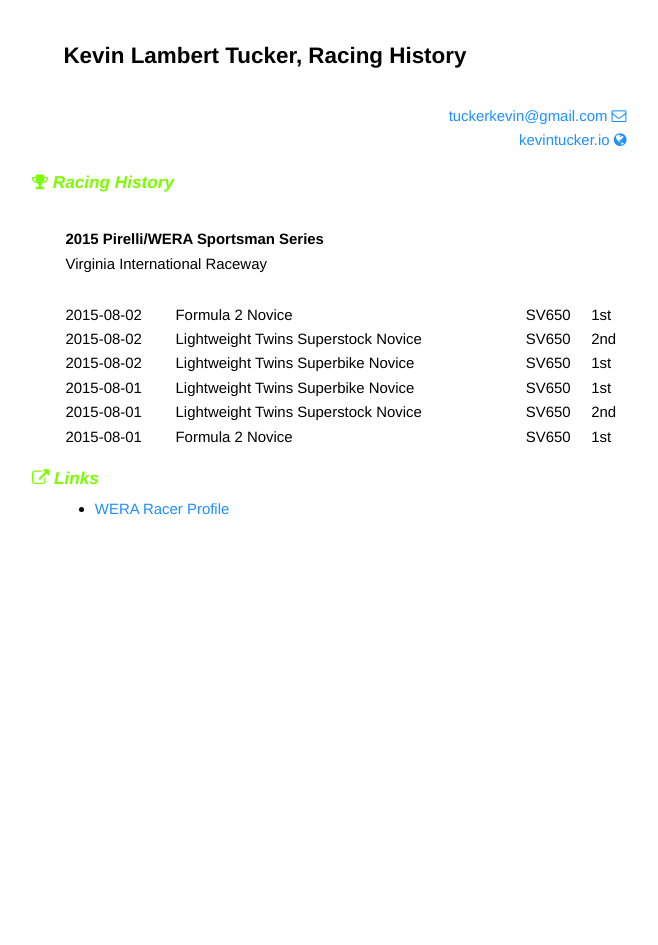
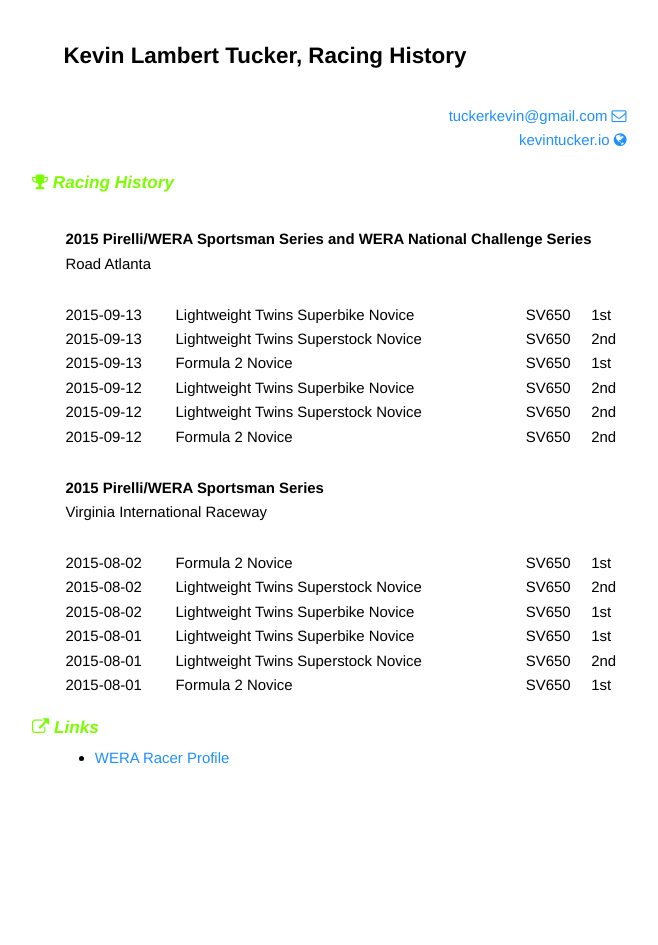
Before and after one commit to tuckerkevin/tuckerkevin.github.io, a Jekyll site: the page built from racing-history.md, in a window 1280 px wide. Shown: the whole page, without its empty margins (294-952 px from the left). Built offline with Jekyll 4.4.1, drawn with Linux system fonts in a browser that asks for light colours; Markdown is read by kramdown in place of the engine named in the settings.

Commit message:
Update racing history.

```diff
--- a/racing-history.md
+++ b/racing-history.md
@@ -12,6 +12,20 @@
 | [kevintucker.io <i class="fa fa-globe"></i>][kevintuckerio]     |
 
 ## <i class="fa fa-trophy"></i> Racing History
+
+|                                                                           |
+|---------------------------------------------------------------------------|
+| **2015 Pirelli/WERA Sportsman Series and WERA National Challenge Series** |
+| Road Atlanta                                                              |
+
+|            |                                     |       |     |
+|------------|-------------------------------------|-------|-----|
+| 2015-09-13 | Lightweight Twins Superbike Novice  | SV650 | 1st |
+| 2015-09-13 | Lightweight Twins Superstock Novice | SV650 | 2nd |
+| 2015-09-13 | Formula 2 Novice                    | SV650 | 1st |
+| 2015-09-12 | Lightweight Twins Superbike Novice  | SV650 | 2nd |
+| 2015-09-12 | Lightweight Twins Superstock Novice | SV650 | 2nd |
+| 2015-09-12 | Formula 2 Novice                    | SV650 | 2nd |
 
 |                                        |
 |----------------------------------------|
```
